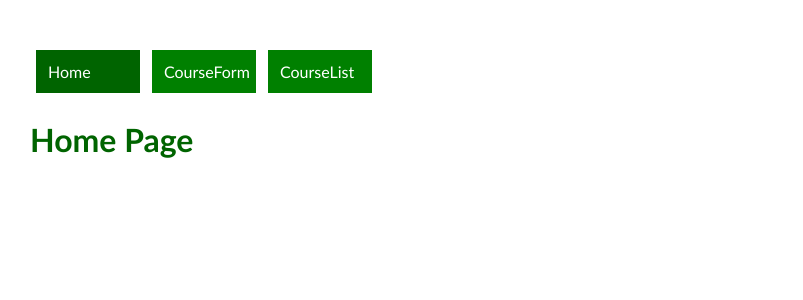
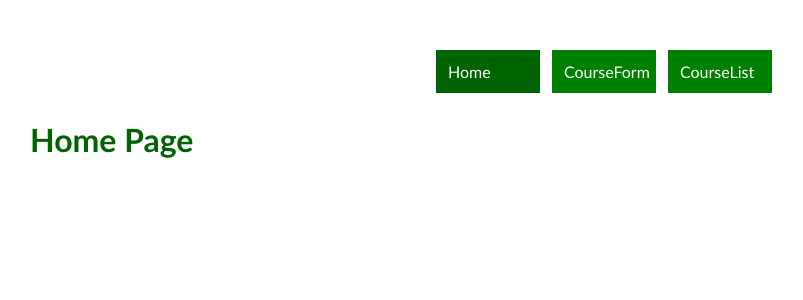
Before and after one commit to craigjford/react-cjf-final-project, a React (Create React App) app: page / in a window 1280 px wide. Shown: the top 300 px of the page, without its empty margins (120-923 px from the left). Built offline with nearby package versions, Linux system fonts and the light colour scheme; data requests are answered from the project's data file.

Commit message:
Created CSS for NavBar

```diff
--- a/src/index.css
+++ b/src/index.css
@@ -5,6 +5,12 @@ body {
 }
 
 h1, h2, h3 {color: darkgreen}
+
+.navbar {
+    padding: 30px, 250px, 60px, 250px;
+    margin: 1rem 2rem;
+    margin-left: 400px;
+}
 
 .coursedata {color: darkgreen}
 
```
